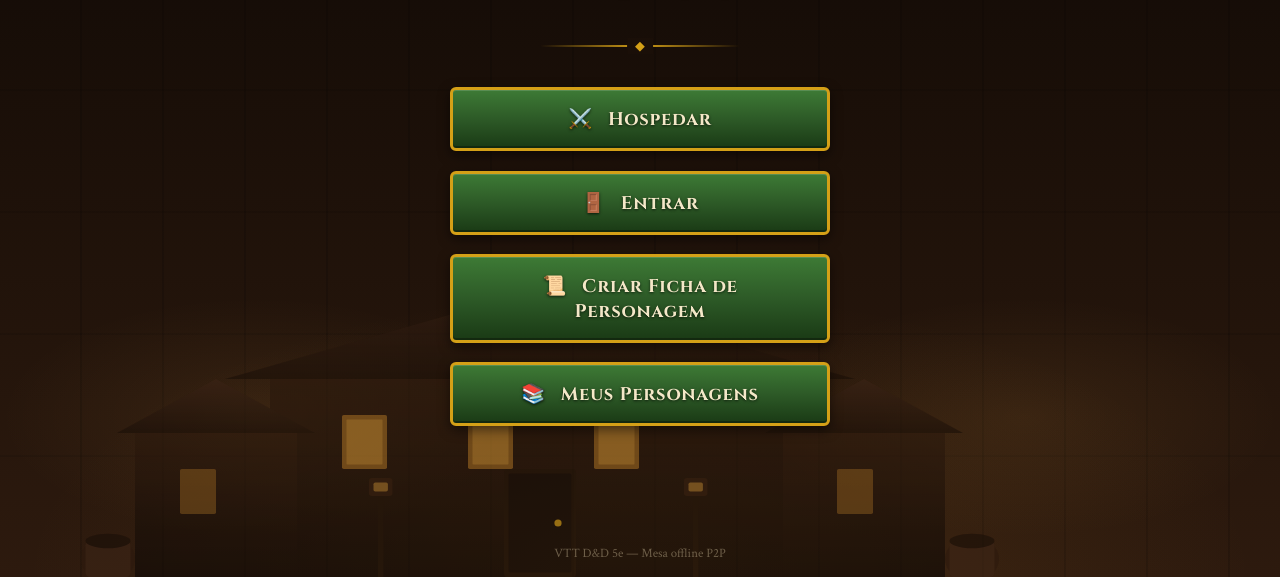
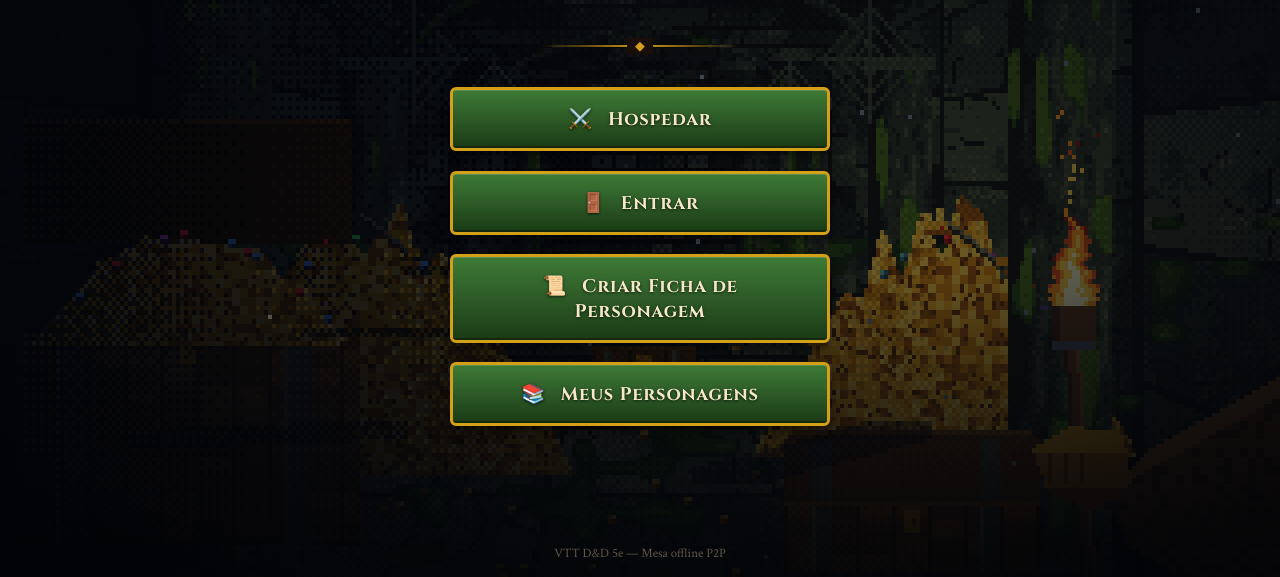
Before and after one commit to xoykor/vtt, a website built with Vite: page index.html in a window 1280 px wide. Shown: the part 223-800 px from the top of the page. Built offline with nearby package versions, Linux system fonts and the light colour scheme.

Commit message:
feat(menu): use animated vault as menu background with mute toggle

```diff
--- a/src/styles/menu.css
+++ b/src/styles/menu.css
@@ -41,45 +41,76 @@ html, body {
   position: relative;
 }
 
-/* ─── Fundo da Menu ─── */
+/* ─── Fundo do Menu: cofre animado em canvas ─── */
 .menu-bg {
   position: fixed;
   inset: 0;
   z-index: 0;
-  background:
-    /* Brilho de lareira */
-    radial-gradient(ellipse 80% 60% at 50% 100%, rgba(200, 134, 42, 0.15) 0%, transparent 60%),
-    radial-gradient(ellipse 40% 30% at 20% 80%, rgba(255, 180, 80, 0.08) 0%, transparent 50%),
-    radial-gradient(ellipse 40% 30% at 80% 80%, rgba(255, 180, 80, 0.08) 0%, transparent 50%),
-    /* Textura de madeira */
-    repeating-linear-gradient(
-      90deg,
-      transparent,
-      transparent 80px,
-      rgba(0, 0, 0, 0.15) 80px,
-      rgba(0, 0, 0, 0.15) 82px
-    ),
-    repeating-linear-gradient(
-      0deg,
-      transparent,
-      transparent 120px,
-      rgba(0, 0, 0, 0.1) 120px,
-      rgba(0, 0, 0, 0.1) 122px
-    ),
-    /* Base escura */
-    linear-gradient(180deg, #0d0805 0%, #1a0f08 40%, #2d1a0e 100%);
+  background: #0b0d14;
+  overflow: hidden;
 }
 
-/* Silhueta de menu via SVG */
-.menu-silhouette {
-  position: fixed;
-  bottom: 0;
-  left: 0;
-  right: 0;
-  height: 45%;
-  z-index: 1;
-  opacity: 0.6;
+/* Pixel-art do cofre: cobre o fundo inteiro, o upscale é da GPU. */
+.menu-backdrop-canvas {
+  position: absolute;
+  inset: 0;
+  width: 100%;
+  height: 100%;
+  display: block;
+  image-rendering: pixelated;
+  image-rendering: crisp-edges;
+}
+
+/* Véu escuro para os botões verdes/dourados continuarem legíveis. */
+.menu-backdrop-overlay {
+  position: absolute;
+  inset: 0;
   pointer-events: none;
+  background:
+    radial-gradient(
+      ellipse 75% 65% at 50% 42%,
+      rgba(4, 6, 10, 0.42) 0%,
+      rgba(4, 6, 10, 0.72) 70%,
+      rgba(2, 3, 6, 0.88) 100%
+    ),
+    linear-gradient(
+      180deg,
+      rgba(2, 3, 6, 0.55) 0%,
+      transparent 30%,
+      transparent 62%,
+      rgba(2, 3, 6, 0.65) 100%
+    );
+}
+
+/* Botão pequeno de mudo no canto do menu. */
+.menu-mute-btn {
+  position: absolute;
+  top: 0.9rem;
+  right: 1rem;
+  z-index: 3;
+  width: 2.4rem;
+  height: 2.4rem;
+  display: flex;
+  align-items: center;
+  justify-content: center;
+  font-size: 1.1rem;
+  line-height: 1;
+  color: var(--menu-parchment);
+  background: rgba(11, 13, 20, 0.65);
+  border: 2px solid var(--menu-gold);
+  border-radius: 50%;
+  cursor: pointer;
+  transition: transform 0.2s ease, box-shadow 0.2s ease;
+}
+
+.menu-mute-btn:hover {
+  transform: scale(1.08);
+  box-shadow: 0 0 14px rgba(212, 160, 23, 0.45);
+}
+
+.menu-mute-btn:focus-visible {
+  outline: 2px solid var(--menu-gold-light);
+  outline-offset: 2px;
 }
 
 /* ─── Container do Menu ─── */
--- a/src/ui/menu.ts
+++ b/src/ui/menu.ts
@@ -1,7 +1,9 @@
-// Menu start menu: SVG backdrop plus the three buttons (Hospedar /
-// Entrar / Criar Ficha) with the join panel (IP:Porta) and a status
-// line. Pure DOM: every action goes through the handlers the caller
+// Menu start menu: animated vault backdrop plus the three buttons
+// (Hospedar / Entrar / Criar Ficha) with the join panel (IP:Porta) and a
+// status line. Pure DOM: every action goes through the handlers the caller
 // passes in, so this module knows nothing about rooms or the bridge.
+
+import { startMenuBackdrop, type MenuBackdropHandle } from "./menu-backdrop";
 
 export type NoticeKind = "" | "error" | "success";
 
@@ -25,63 +27,23 @@ export interface Menu {
   setStatus(message: string, kind?: NoticeKind): void;
 }
 
-/** SVG silhouette of a medieval menu for the background. */
-function menuSvg(): string {
-  return `
-    <svg class="menu-silhouette" viewBox="0 0 1200 400" preserveAspectRatio="xMidYMax slice" xmlns="http://www.w3.org/2000/svg">
-      <defs>
-        <linearGradient id="roofGrad" x1="0%" y1="0%" x2="0%" y2="100%">
-          <stop offset="0%" style="stop-color:#3d2517;stop-opacity:1" />
-          <stop offset="100%" style="stop-color:#1a0f08;stop-opacity:1" />
-        </linearGradient>
-        <linearGradient id="wallGrad" x1="0%" y1="0%" x2="0%" y2="100%">
-          <stop offset="0%" style="stop-color:#2d1a0e;stop-opacity:1" />
-          <stop offset="100%" style="stop-color:#0d0805;stop-opacity:1" />
-        </linearGradient>
-      </defs>
-      <!-- Main building -->
-      <rect x="300" y="180" width="600" height="220" fill="url(#wallGrad)" />
-      <!-- Roof -->
-      <polygon points="250,180 600,80 950,180" fill="url(#roofGrad)" />
-      <!-- Chimney -->
-      <rect x="700" y="60" width="40" height="80" fill="#1a0f08" />
-      <rect x="695" y="55" width="50" height="10" fill="#2d1a0e" />
-      <!-- Windows with warm light -->
-      <rect x="380" y="220" width="50" height="60" fill="#c8862a" opacity="0.7" rx="2" />
-      <rect x="385" y="225" width="40" height="50" fill="#e8a83e" opacity="0.5" rx="1" />
-      <rect x="520" y="220" width="50" height="60" fill="#c8862a" opacity="0.7" rx="2" />
-      <rect x="525" y="225" width="40" height="50" fill="#e8a83e" opacity="0.5" rx="1" />
-      <rect x="660" y="220" width="50" height="60" fill="#c8862a" opacity="0.7" rx="2" />
-      <rect x="665" y="225" width="40" height="50" fill="#e8a83e" opacity="0.5" rx="1" />
-      <!-- Door -->
-      <rect x="560" y="280" width="80" height="120" fill="#1a0f08" rx="4" />
-      <rect x="565" y="285" width="70" height="110" fill="#0d0805" rx="2" />
-      <!-- Door handle -->
-      <circle cx="620" cy="340" r="4" fill="#d4a017" />
-      <!-- Left annex -->
-      <rect x="150" y="240" width="180" height="160" fill="url(#wallGrad)" />
-      <polygon points="130,240 240,180 350,240" fill="url(#roofGrad)" />
-      <rect x="200" y="280" width="40" height="50" fill="#c8862a" opacity="0.5" rx="2" />
-      <!-- Right annex -->
-      <rect x="870" y="240" width="180" height="160" fill="url(#wallGrad)" />
-      <polygon points="850,240 960,180 1070,240" fill="url(#roofGrad)" />
-      <rect x="930" y="280" width="40" height="50" fill="#c8862a" opacity="0.5" rx="2" />
-      <!-- Barrels -->
-      <ellipse cx="120" cy="380" rx="30" ry="25" fill="#2d1a0e" />
-      <rect x="95" y="360" width="50" height="40" fill="#3d2517" rx="5" />
-      <ellipse cx="120" cy="360" rx="25" ry="8" fill="#1a0f08" />
-      <ellipse cx="1080" cy="380" rx="30" ry="25" fill="#2d1a0e" />
-      <rect x="1055" y="360" width="50" height="40" fill="#3d2517" rx="5" />
-      <ellipse cx="1080" cy="360" rx="25" ry="8" fill="#1a0f08" />
-      <!-- Lantern posts -->
-      <rect x="420" y="300" width="6" height="100" fill="#1a0f08" />
-      <rect x="410" y="290" width="26" height="20" fill="#2d1a0e" rx="3" />
-      <rect x="415" y="295" width="16" height="10" fill="#e8a83e" opacity="0.6" rx="2" />
-      <rect x="770" y="300" width="6" height="100" fill="#1a0f08" />
-      <rect x="760" y="290" width="26" height="20" fill="#2d1a0e" rx="3" />
-      <rect x="765" y="295" width="16" height="10" fill="#e8a83e" opacity="0.6" rx="2" />
-    </svg>
-  `;
+/** localStorage key for the vault-sound mute choice. */
+export const MENU_MUTED_KEY = "vtt:menu-muted";
+
+function readMutedChoice(): boolean {
+  try {
+    return window.localStorage?.getItem(MENU_MUTED_KEY) === "1";
+  } catch {
+    return false;
+  }
+}
+
+function writeMutedChoice(muted: boolean): void {
+  try {
+    window.localStorage?.setItem(MENU_MUTED_KEY, muted ? "1" : "0");
+  } catch {
+    // Private mode: the choice simply does not persist.
+  }
 }
 
 /** Build the menu (backdrop, title, three buttons, join panel). */
@@ -90,8 +52,60 @@ export function createMenu(root: HTMLElement, handlers: MenuHandlers): Menu {
 
   const bg = document.createElement("div");
   bg.className = "menu-bg";
-  bg.innerHTML = menuSvg();
+
+  const overlay = document.createElement("div");
+  overlay.className = "menu-backdrop-overlay";
+  overlay.setAttribute("aria-hidden", "true");
+
+  let muted = readMutedChoice();
+  let backdrop: MenuBackdropHandle | null = null;
+  let canvasEl: HTMLCanvasElement | null = null;
+
+  const muteBtn = document.createElement("button");
+  muteBtn.type = "button";
+  muteBtn.className = "menu-mute-btn";
+  function paintMuteBtn(): void {
+    muteBtn.textContent = muted ? "🔇" : "🔊";
+    muteBtn.setAttribute("aria-pressed", muted ? "true" : "false");
+    const label = muted ? "Ativar sons do cofre" : "Silenciar sons do cofre";
+    muteBtn.setAttribute("aria-label", label);
+    muteBtn.title = label;
+  }
+  paintMuteBtn();
+  muteBtn.addEventListener("click", () => {
+    muted = !muted;
+    writeMutedChoice(muted);
+    paintMuteBtn();
+    backdrop?.setMuted(muted);
+  });
+
+  /** Mount the animated canvas (cheap: one static frame when reduced). */
+  function mountBackdrop(): void {
+    if (canvasEl || bg.style.display === "none") return;
+    const canvas = document.createElement("canvas");
+    canvas.className = "menu-backdrop-canvas";
+    canvas.setAttribute("aria-hidden", "true");
+    bg.prepend(canvas);
+    canvasEl = canvas;
+    try {
+      backdrop = startMenuBackdrop(canvas, { muted });
+    } catch {
+      // No canvas/audio in this browser: the CSS gradient stays behind.
+      backdrop = null;
+    }
+  }
+
+  /** Stop the loop + free the canvas so hidden menus cost nothing. */
+  function teardownBackdrop(): void {
+    backdrop?.stop();
+    backdrop = null;
+    canvasEl?.remove();
+    canvasEl = null;
+  }
+
+  bg.append(overlay, muteBtn);
   root.appendChild(bg);
+  mountBackdrop();
 
   const menuContainer = document.createElement("div");
   menuContainer.className = "menu-container";
@@ -186,6 +200,7 @@ export function createMenu(root: HTMLElement, handlers: MenuHandlers): Menu {
 
   return {
     hide(): void {
+      teardownBackdrop();
       bg.style.display = "none";
       menuContainer.style.display = "none";
       footer.style.display = "none";
@@ -194,6 +209,7 @@ export function createMenu(root: HTMLElement, handlers: MenuHandlers): Menu {
       bg.style.display = "";
       menuContainer.style.display = "";
       footer.style.display = "";
+      mountBackdrop();
     },
     setStatus(message: string, kind: NoticeKind = ""): void {
       statusDiv.textContent = message;
```
Also changed, not shown: src/ui/menu.test.ts (added, +77 -0 lines).
